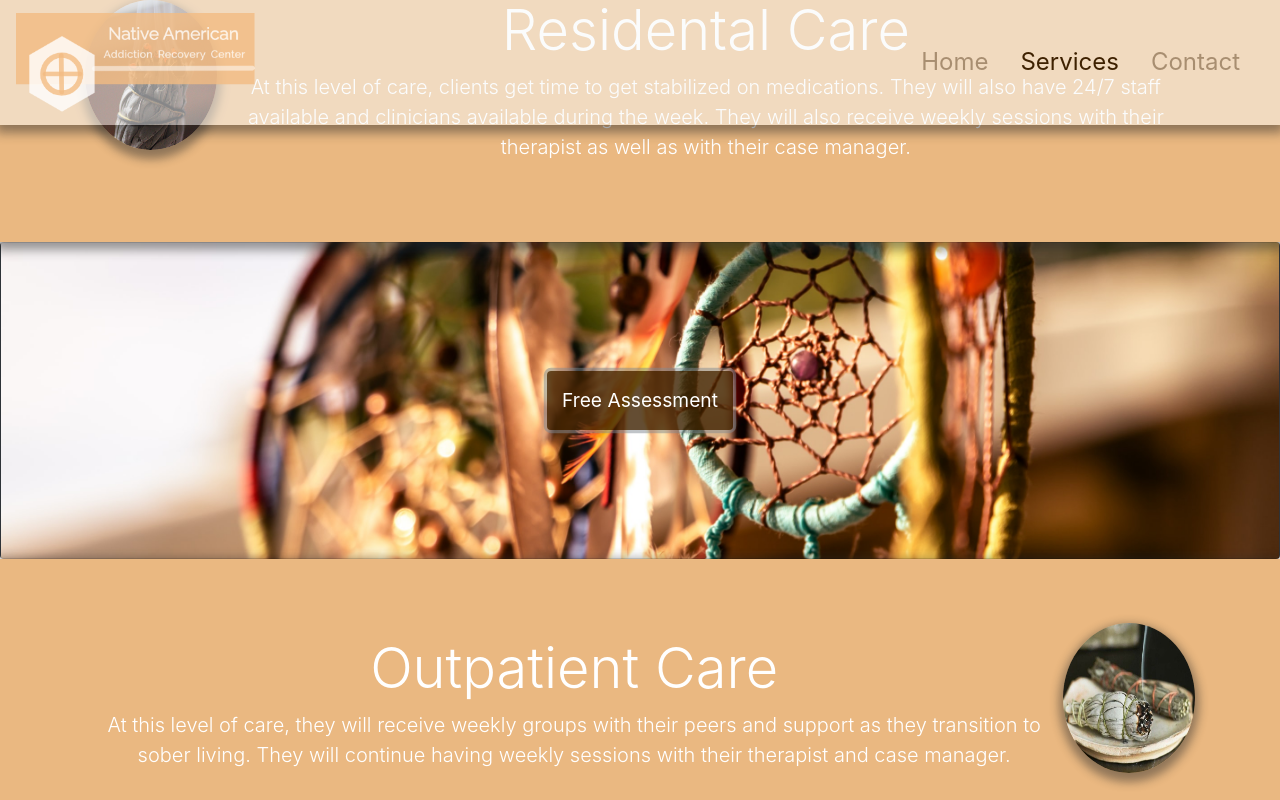
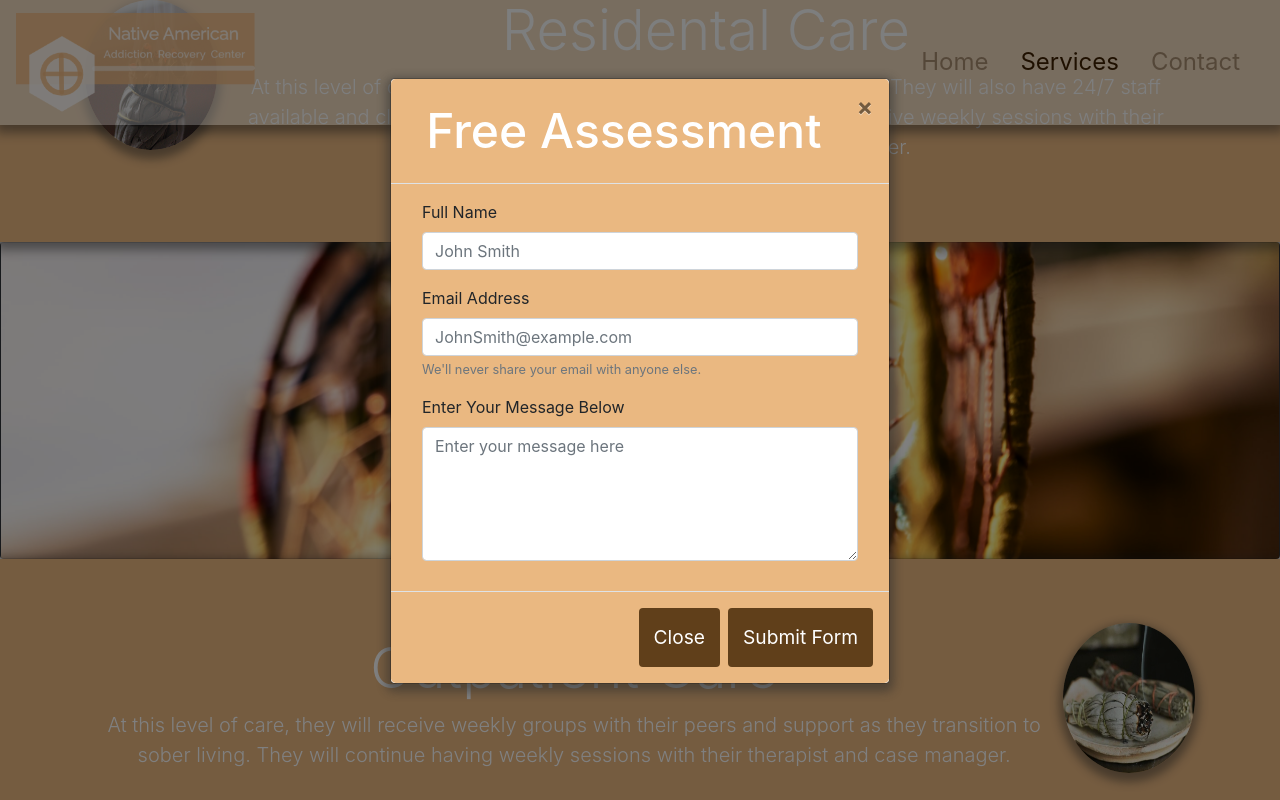
Before and after one commit to Adakai/2-project-bootstrap, a website: page html/service.html in a window 1280 px wide. Both pictures are taken after a click on the button "Free Assessment". Shown: the part 467-1267 px from the top of the page. Drawn offline with Linux system fonts and the light colour scheme.

Commit message:
added modal to home page and to services page

```diff
--- a/html/service.html
+++ b/html/service.html
@@ -9,6 +9,7 @@
     <link rel="stylesheet" href="https://use.fontawesome.com/releases/v5.10.2/css/all.css" integrity="sha384-rtJEYb85SiYWgfpCr0jn174XgJTn4rptSOQsMroFBPQSGLdOC5IbubP6lJ35qoM9" crossorigin="anonymous">
 
     <title>Native American Addiction Recovery Center</title>
+
   </head>
   <body>
 
@@ -31,13 +32,11 @@
         </ul>
       </div>
     </nav>
-
     <div class="card bg-dark text-white img-services">
       <div class="card-img-overlay">
           <h5 class="card-title title-services">SERIVCES</h5>
       </div>
     </div>
-
     <div class="jumbotron jumbotron-fluid">
       <div class="container container-services">
         <img src="../img/services-page/sage.jpeg" alt="..." class="rounded-circle img-services-small">
@@ -47,16 +46,48 @@
         </div>
       </div>
     </div>
-
     <div class="card bg-dark text-white parallax-services">
-        <!-- <img src="../img/services.jpg" class="card-img" alt="..."> -->
         <div class="card-img-overlay" id="overlay_services">
           <div class="button">
-              <button type="button" class="btn btn-secondary">Free Assessment</button>
+            <button type="button" class="btn btn-secondary" data-toggle="modal" data-target="#exampleModalLong">Free Assessment</button>
         </div>
       </div>
     </div>
-
+    <div class="modal fade" id="exampleModalLong" tabindex="-1" role="dialog" aria-labelledby="exampleModalLongTitle" aria-hidden="true">
+        <div class="modal-dialog" role="document">
+          <div class="modal-content">
+            <div class="modal-header">
+              <h5 class="modal-title" id="modal_title">Free Assessment</h5>
+              <button type="button" class="close" data-dismiss="modal" aria-label="Close">
+                <span aria-hidden="true">&times;</span>
+              </button>
+            </div>
+            <div class="modal-body">
+              <form class="container">
+                <div id="form_home_modal">
+                  <div class="form-group">
+                    <label for="exampleInputPassword1">Full Name</label>
+                    <input type="text" class="form-control" placeholder="John Smith">
+                  </div>
+                  <div class="form-group">
+                    <label for="exampleInputEmail1">Email Address</label>
+                    <input type="email" class="form-control" id="exampleInputEmail1" aria-describedby="emailHelp" placeholder="JohnSmith@example.com">
+                    <small id="emailHelp" class="form-text text-muted">We'll never share your email with anyone else.</small>
+                  </div>
+                  <div class="form-group">
+                    <label>Enter Your Message Below</label>
+                    <textarea class="form-control" rows="5" placeholder="Enter your message here"></textarea>
+                  </div>
+                </div>
+              </form>
+            </div>
+            <div class="modal-footer">
+              <button type="button" class="btn btn-secondary" data-dismiss="modal">Close</button>
+              <button type="submit" class="btn btn-secondary">Submit Form</button>
+            </div>
+          </div>
+       </div>
+    </div>
     <div class="jumbotron jumbotron-fluid">
         <div class="container container-services">
           <div class="container">
@@ -66,14 +97,12 @@
           <img src="../img/services-page/sage-sweatgrass.jpg" alt="..." class="rounded-circle img-services-small">
         </div>
       </div>
-
       <div class="jumbotron jumbotron-fluid" id="jumbotron_services">
         <div class="container">
             <h1 class="display-4">Contact Us Today</h1>
             <h1 class="display-4">1-800-555-HEAL</h1>
         </div>
       </div>
-
       <div class="footer">
         <div class="footer-name"><p>&copy; NAARC. Rights Reserved.</p></div>
           <div class="footer-icons">
@@ -85,11 +114,9 @@
             </div>
           </div>
       </div>
-
-
-
     <script src="../js/jquery.min.js"></script>
     <script src="../js/popper.min.js"></script>
     <script src="../js/bootstrap.min.js"></script>
+
   </body>
 </html>
--- a/scss/_footer.scss
+++ b/scss/_footer.scss
@@ -56,7 +56,6 @@
 @media screen and (max-width: 900px) {
     .footer {
       height: 90px;
-
         .footer-name {
             width: 50%;
             p {
@@ -75,7 +74,6 @@
 @media screen and (max-width: 600px) {
     .footer {
       height: 70px;
-
         .footer-name {
             p {
                 font-size: .7em;
--- a/scss/_home.scss
+++ b/scss/_home.scss
@@ -31,3 +31,36 @@
         @include box-shadow-btn();
     }
 }
+.modal {
+    top: 50px;
+}
+.modal-content {
+    @include box-shadow-one();
+    width: 100%;
+}
+
+#form_home_modal {
+    background-color: $main-color;
+    height: 375px;
+}
+
+.modal-header {
+    background-color: $main-color;
+    color: $white;
+    font-size: 1em;
+    .modal-title {
+        width: 100%;
+        text-align: center;
+    }
+}
+#modal_title {
+    font-size: 3em;
+}
+
+.modal-body {
+    background-color: $main-color;
+}
+
+.modal-footer {
+    background-color: $main-color;
+}
--- a/scss/custom.scss
+++ b/scss/custom.scss
@@ -136,6 +136,3 @@ p {
     position: static;
     height: 500px;
 }
-
-
-// contact overwrite
```
Also changed, not shown: html/contact.html (+2 -8 lines), index.html (+38 -7 lines), css/custom.css. Lines whose indentation alone changed are shown as unchanged.
